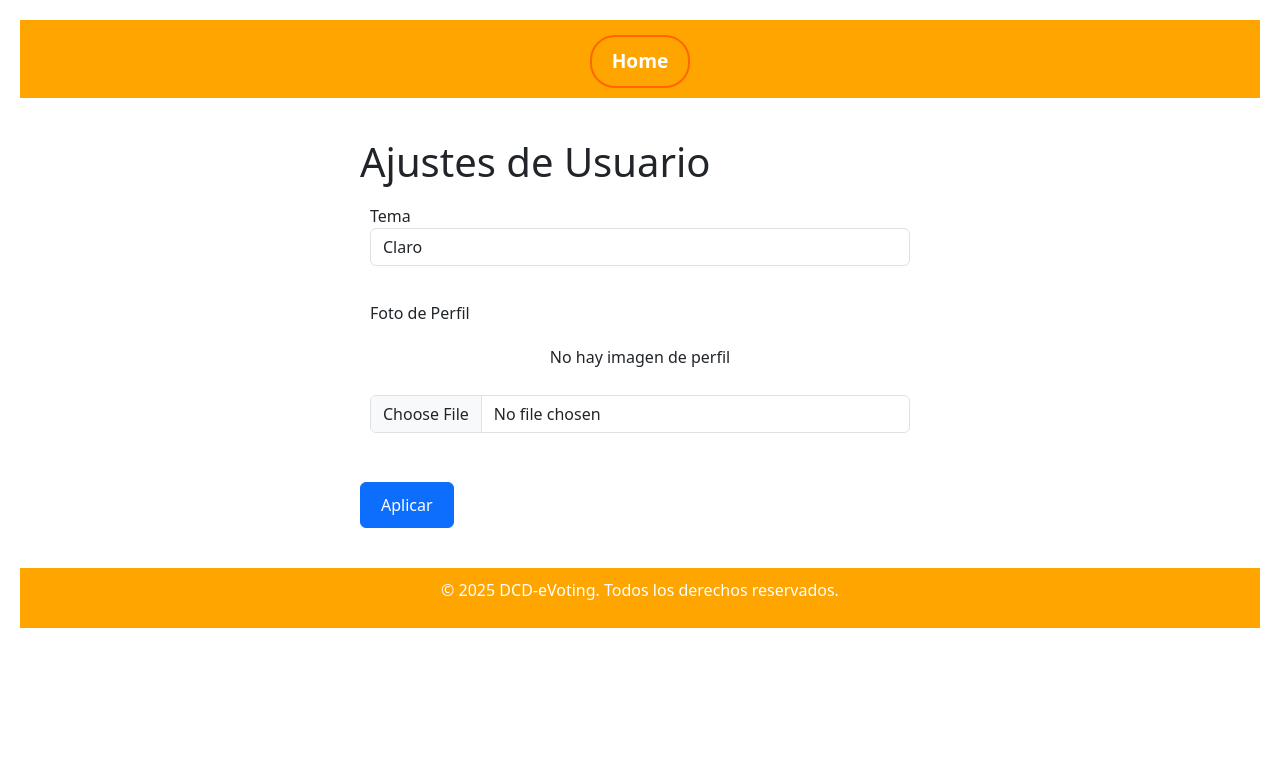
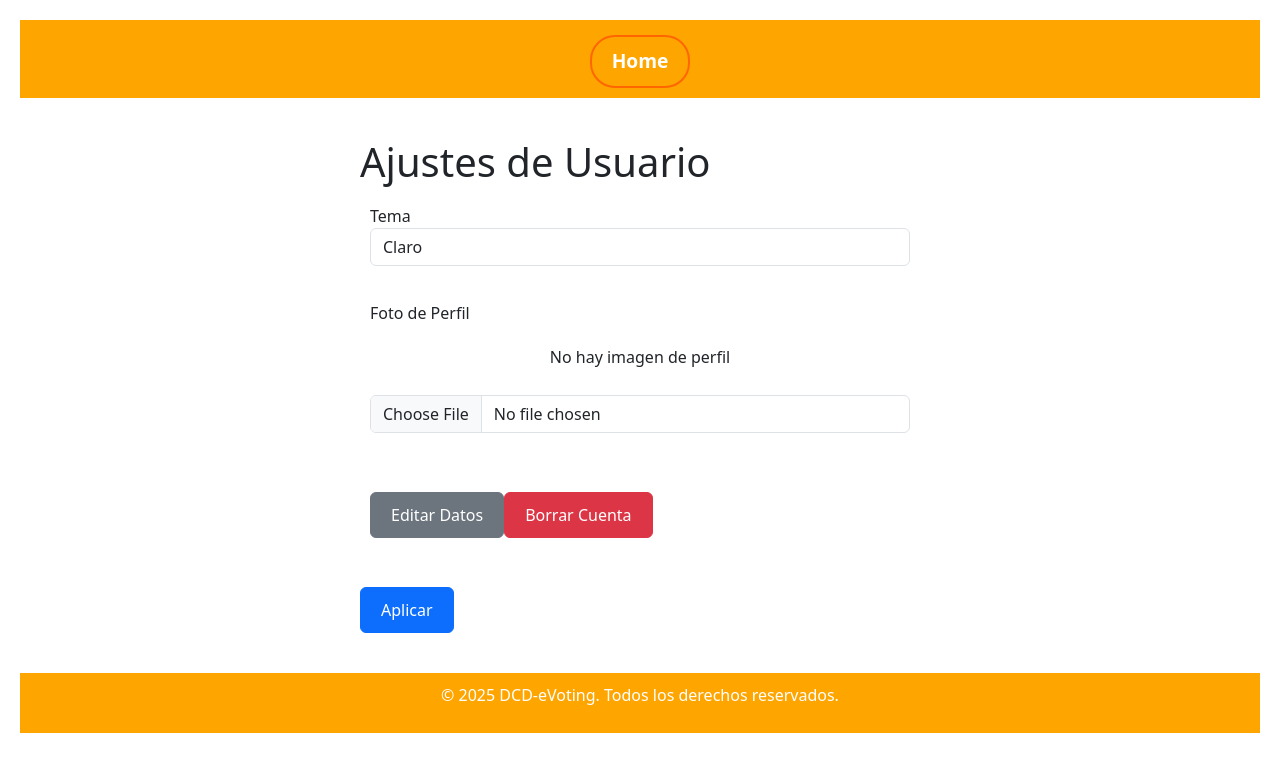
Before and after one commit to TGF-2024-25/votaciones, a Vue app in the folder frontend/: page /user-settings in a window 1280 px wide. Shown: the top 772 px of the page. Built offline with nearby package versions, Linux system fonts and the light colour scheme.

Commit message:
fix: modify and delete user on settings

```diff
--- a/frontend/src/pages/user/ModifyUser.vue
+++ b/frontend/src/pages/user/ModifyUser.vue
@@ -46,8 +46,8 @@
         />
       </div>
 
-        <!-- Rol -->
-        <div class="mb-3 d-flex flex-column">
+      <!-- Rol (solo visible para administradores) -->
+      <div v-if="isAdmin" class="mb-3 d-flex flex-column">
         <label for="rol" class="form-label text-bold">Rol</label>
         <select id="rol" v-model="form.rol" class="form-control input-custom" required>
           <option value="user">Usuario</option>
@@ -71,6 +71,7 @@
 <script>
 import axios from "axios";
 import { API_URL } from "../../utils/config";
+import { jwtDecode } from 'jwt-decode';
 
 export default {
   data() {
@@ -82,6 +83,7 @@
         rol: "user", // Valor predeterminado
       },
       errorMessage: "",
+      isAdmin: false, // Determina si el usuario actual es administrador
     };
   },
   methods: {
@@ -122,8 +124,20 @@
         this.errorMessage = "Error al actualizar el usuario. Inténtalo de nuevo.";
       }
     },
+    checkAdmin() {
+      const token = localStorage.getItem("token");
+      if (token) {
+        try {
+          const decoded = jwtDecode(token);
+          this.isAdmin = decoded.user?.type === "admin"; // Verificar si el usuario es administrador
+        } catch (error) {
+          console.error("Error al decodificar el token:", error);
+        }
+      }
+    },
   },
   mounted() {
+    this.checkAdmin(); // Verificar si el usuario es administrador
     this.fetchUser(); // Cargar los datos del usuario al montar el componente
   },
 };
--- a/frontend/src/pages/user/UserSettings.vue
+++ b/frontend/src/pages/user/UserSettings.vue
@@ -20,8 +20,12 @@
         </div>
         <input type="file" id="profileImage" @change="handleImageUpload" class="form-control" accept="image/jpeg, image/png" />
       </div>
+      <div class="form-group">
+        <button type="button" class="btn btn-secondary mt-4" @click="editarDatos">Editar Datos</button>
+        <button type="button" class="btn btn-danger mt-4" @click="borrarCuenta">Borrar Cuenta</button>
+      </div>
+            <button type="submit" class="btn btn-primary mt-4">Aplicar</button>
 
-      <button type="submit" class="btn btn-primary mt-4">Aplicar</button>
     </form>
   </div>
 </template>
@@ -107,6 +111,34 @@ export default {
         alert('Error al guardar los ajustes. Inténtalo de nuevo.');
       }
     },
+    editarDatos() {
+      const token = localStorage.getItem('token');
+      const decoded = jwtDecode(token);
+      this.$router.push({ path: '/modify-user', query: { id: decoded.user.email } });
+    },
+    async borrarCuenta() {
+      const confirmacion = confirm('¿Estás seguro de que deseas borrar tu cuenta? Esta acción no se puede deshacer.');
+      if (confirmacion) {
+       try {
+          const token = localStorage.getItem('token');
+          const decoded = jwtDecode(token);
+
+          const response = await axios.post(`${API_URL}users/deleteUser`, {
+            email: decoded.user.email,
+          });
+
+          if (response.data) {
+            alert('Usuario eliminado correctamente');
+            this.$router.push('/search'); // Redirigir a la pagina de busqueda
+          } else {
+            throw new Error('No se pudo eliminar el usuario.');
+          }
+        } catch (error) {
+          console.error('Error al eliminar el usuario:', error);
+          alert('Error al eliminar el usuario.');
+        }
+      }
+    },
   },
   mounted() {
     this.cargarAjustes(); // Cargar ajustes al montar el componente
```
Lines whose indentation alone changed are shown as unchanged.
